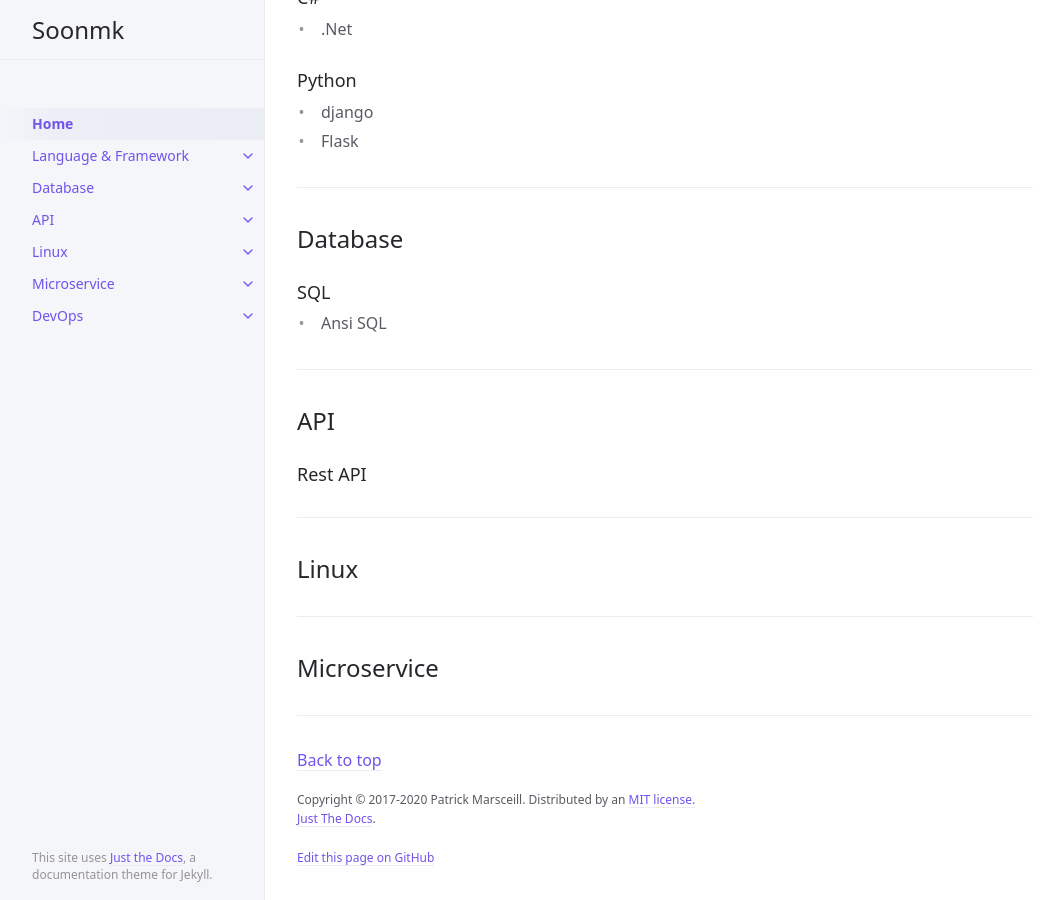
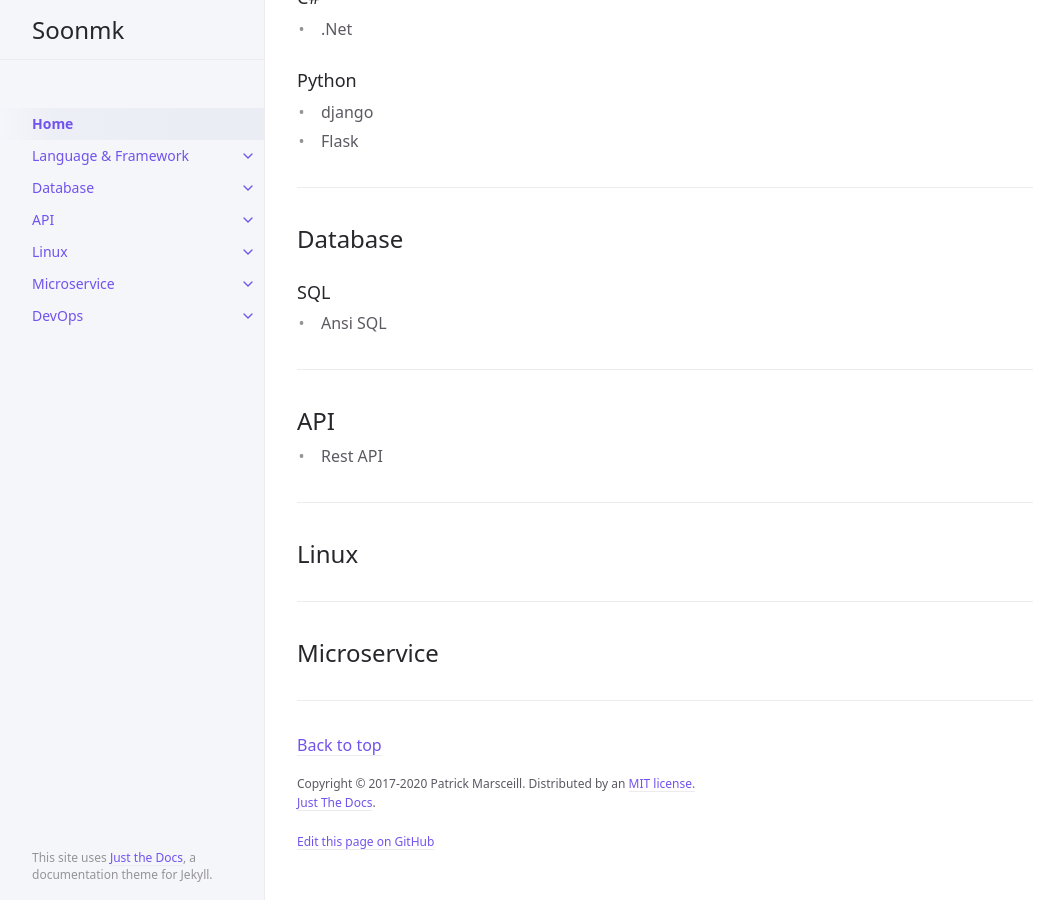
Before and after one commit to soonmk/soonmk.github.io, a Jekyll site: the page built from index.md, in a window 1280 px wide and 900 px high, scrolled down 637 px. Shown: the whole window, without its empty margins (107-1171 px from the left). Built offline with Jekyll 4.4.1, drawn with Linux system fonts in a browser that asks for light colours.

```diff
--- a/index.md
+++ b/index.md
@@ -43,7 +43,7 @@ Backend developer or Data scientist
 ---
 ## API
 
-### Rest API
+- Rest API
 
 ---
 ## Linux
```
